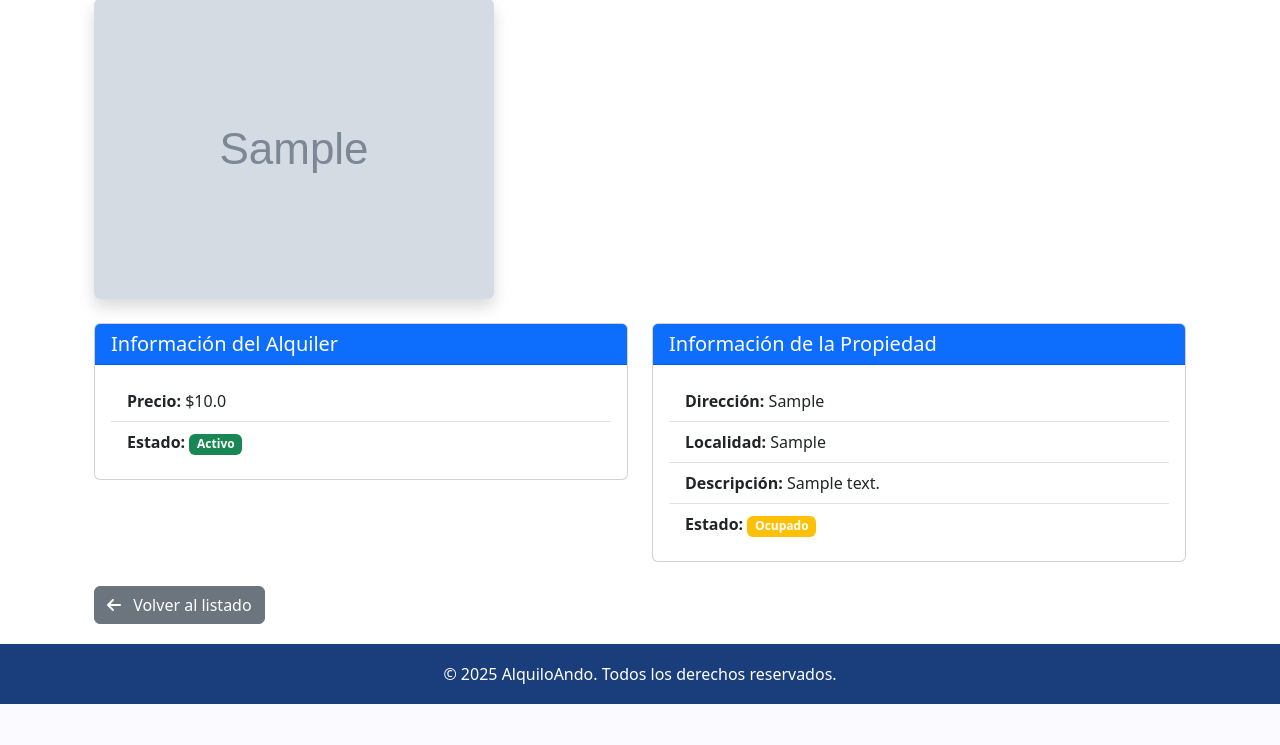
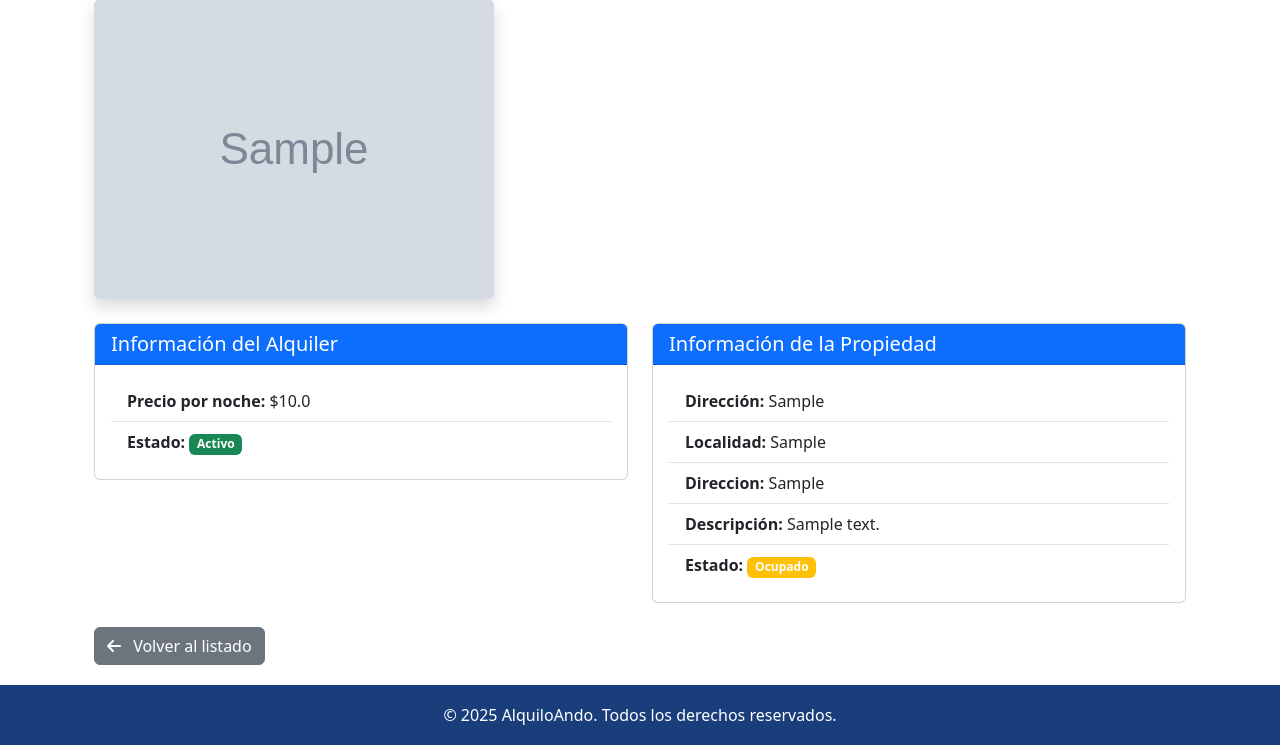
Before and after one commit to NicolasM146/IngS2, a Flask app: page /rentals/1 in a window 1280 px wide. Shown: the part 197-942 px from the top of the page. Before the commit the page ends 901 px from the top, so only its background shows below. Run offline with Flask 3, Linux system fonts and the light colour scheme; a user stored in the database is signed in; tables that the repository leaves empty hold one stand-in row (values such as "Sample post"); grey boxes marked "Sample" are stand-in pictures; some libraries are stand-ins or nearby versions.

Commit message:
Se acomodaron botones para fidelizar con HU

```diff
--- a/src/web/templates/Alquileres/show.html
+++ b/src/web/templates/Alquileres/show.html
@@ -64,7 +64,7 @@
                 <div class="card-body">
                     <ul class="list-group list-group-flush">
                         <li class="list-group-item">
-                            <strong>Precio:</strong> ${{ alquiler.price }}
+                            <strong>Precio por noche:</strong> ${{ alquiler.price }}
                         </li>
                         <li class="list-group-item">
                             <strong>Estado:</strong>
@@ -91,6 +91,9 @@
                             <strong>Localidad:</strong> {{ alquiler.property.localidad }}
                         </li>
                         <li class="list-group-item">
+                            <strong>Direccion:</strong> {{ alquiler.property.direccion }}
+                        </li>
+                        <li class="list-group-item">
                             <strong>Descripción:</strong> {{ alquiler.property.descripcion }}
                         </li>
                         <li class="list-group-item">
--- a/src/web/templates/Reservacion/rentals.html
+++ b/src/web/templates/Reservacion/rentals.html
@@ -75,7 +75,7 @@
               <p class="card-text"><strong>Habitaciones:</strong> {{ alquiler.property.habitaciones }}</p>
               <p class="card-text"><strong>Capacidad:</strong> {{ alquiler.property.capacidad }} personas</p>
               <form action="{{ url_for('reservation.ver_alquiler', rental_id=alquiler.id) }}" method="get">
-                <button type="submit" class="btn btn-secondary">Ver detalles</button>
+                <button type="submit" class="btn btn-secondary">Ver</button>
               </form>
             </div>
           </div>
--- a/src/web/templates/Reservacion/show_rental.html
+++ b/src/web/templates/Reservacion/show_rental.html
@@ -65,7 +65,7 @@
       {% endfor %}
     </ul>
   {% else %}
-    <p>No hay reseñas aún.</p>
+    <p>Este Alquiler aun no tiene reseñas.</p>
   {% endif %}
 
   <div class="mt-4 text-start">
```
